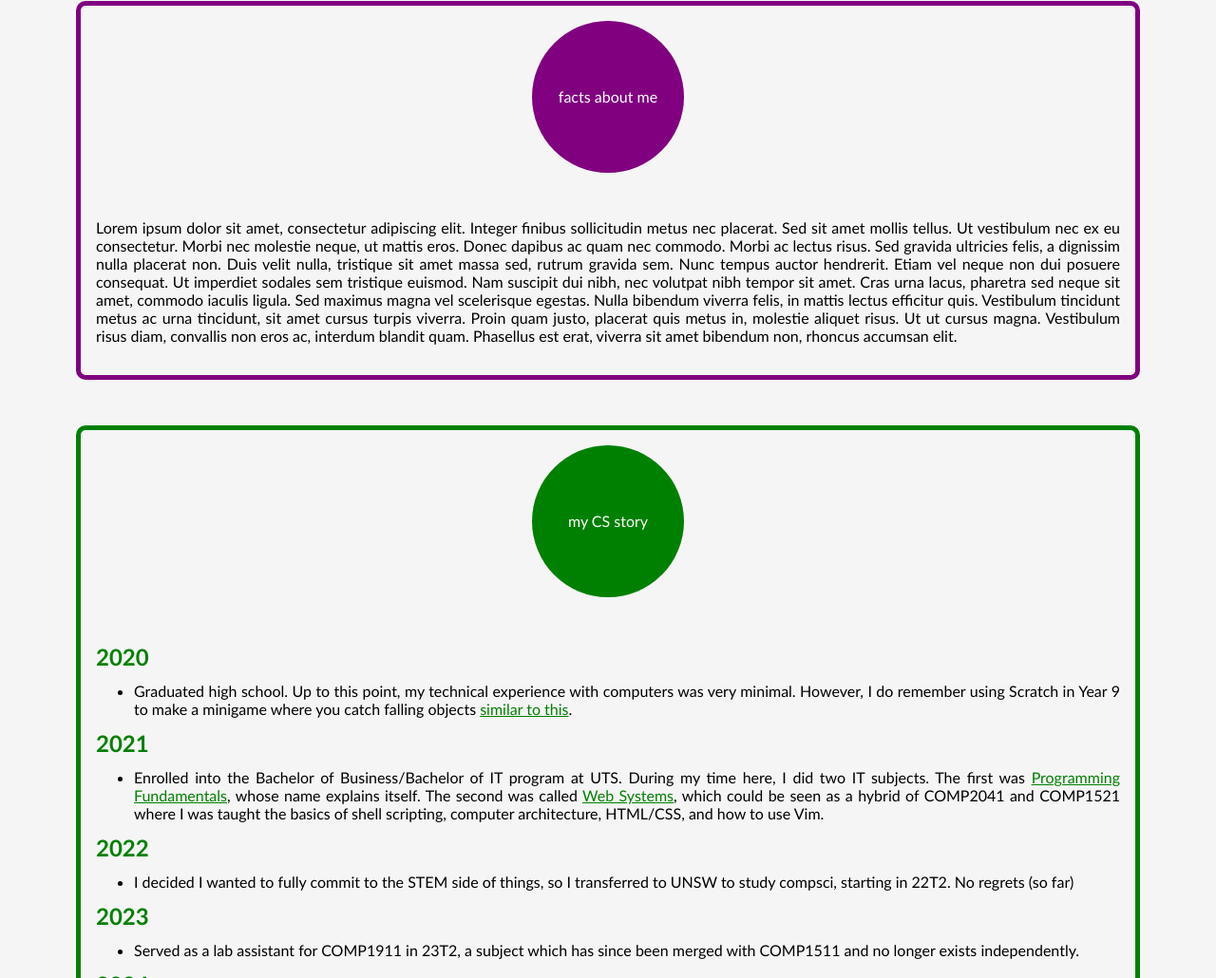
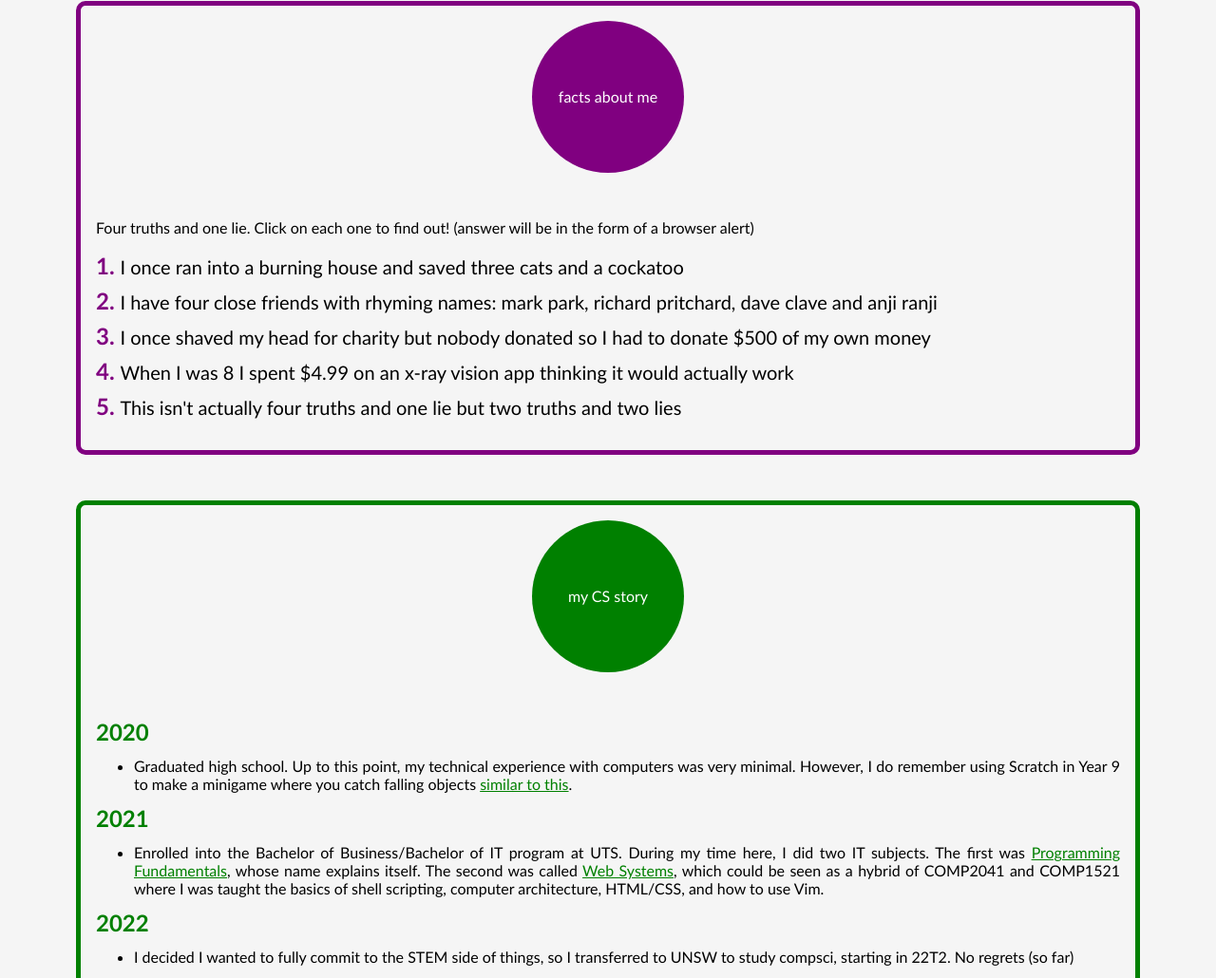
Before and after one commit to gabrielzeitoun/curly-octo-dollop, a plain HTML site: page index.html in a window 1280 px wide. Shown: the part 1057-2087 px from the top of the page at 95% size. Drawn offline with Linux system fonts and the light colour scheme.

Commit message:
completed purple section

```diff
--- a/index.html
+++ b/index.html
@@ -44,10 +44,15 @@
             </div>
             <div class="content-section-text">
                 <p>
-                    Lorem ipsum dolor sit amet, consectetur adipiscing elit. Integer finibus sollicitudin metus nec placerat. Sed sit amet mollis tellus. Ut vestibulum nec ex eu consectetur. Morbi nec molestie neque, ut mattis eros. Donec dapibus ac quam nec commodo. Morbi ac lectus risus. Sed gravida ultricies felis, a dignissim nulla placerat non. Duis velit nulla, tristique sit amet massa sed, rutrum gravida sem. Nunc tempus auctor hendrerit. Etiam vel neque non dui posuere consequat. Ut imperdiet sodales sem tristique euismod. Nam suscipit dui nibh, nec volutpat nibh tempor sit amet. Cras urna lacus, pharetra sed neque sit amet, commodo iaculis ligula.
-
-        Sed maximus magna vel scelerisque egestas. Nulla bibendum viverra felis, in mattis lectus efficitur quis. Vestibulum tincidunt metus ac urna tincidunt, sit amet cursus turpis viverra. Proin quam justo, placerat quis metus in, molestie aliquet risus. Ut ut cursus magna. Vestibulum risus diam, convallis non eros ac, interdum blandit quam. Phasellus est erat, viverra sit amet bibendum non, rhoncus accumsan elit.
+                    Four truths and one lie. Click on each one to find out! (answer will be in the form of a browser alert)
                 </p>
+                <ol>
+                    <li><span onclick="alert('false')">I once ran into a burning house and saved three cats and a cockatoo</span></li>
+                    <li><span onclick="alert('false')">I have four close friends with rhyming names: mark park, richard pritchard, dave clave and anji ranji</span></li>
+                    <li><span onclick="alert('false')">I once shaved my head for charity but nobody donated so I had to donate $500 of my own money</span></li>
+                    <li><span onclick="alert('true')">When I was 8 I spent $4.99 on an x-ray vision app thinking it would actually work</span></li>
+                    <li><span onclick="alert('true')">This isn't actually four truths and one lie but two truths and two lies</span></li>
+                </ol>
             </div>
 
         </article>
--- a/style.css
+++ b/style.css
@@ -218,8 +218,6 @@ a:hover {
     margin: 0;
 }
 
-
-
 #green-section dt {
     color: green;
     font-weight: bold;
@@ -237,3 +235,31 @@ a:hover {
 #green-section a {
     color: green;
 }
+
+#purple-section ol {
+    padding-left: 0;
+    list-style-position: inside; /* places the number/dot within the padding */
+}
+
+#purple-section li {
+    color: purple;
+    font-weight: bold;
+    font-size: 1.5rem;
+    margin-bottom: 0.5rem;
+}
+
+/* I placed the content of each list item inside a span
+   so i can style the number differently, then reverse it*/
+#purple-section li span {
+    color: black;
+    font-weight: normal;
+    font-size: 1.25rem;
+
+
+    transition: all 0.1s;
+}
+
+#purple-section li span:hover {
+    color: purple;
+    cursor: pointer;
+}
```
